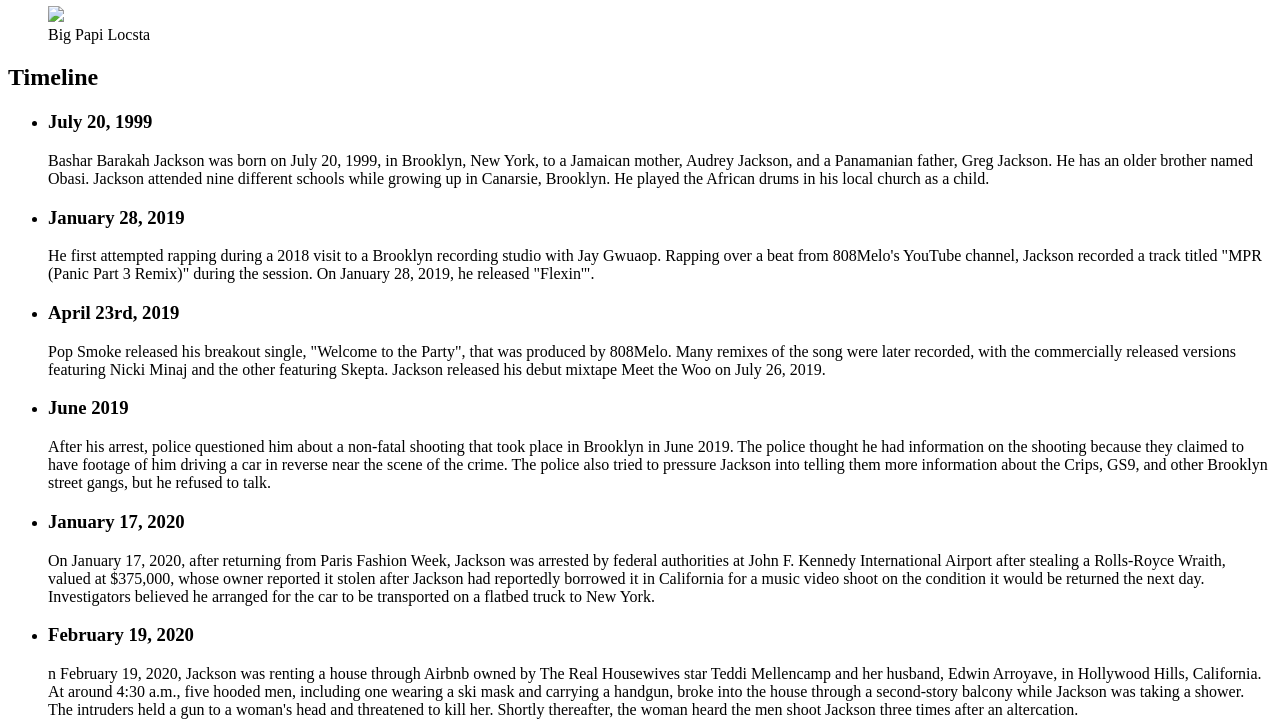
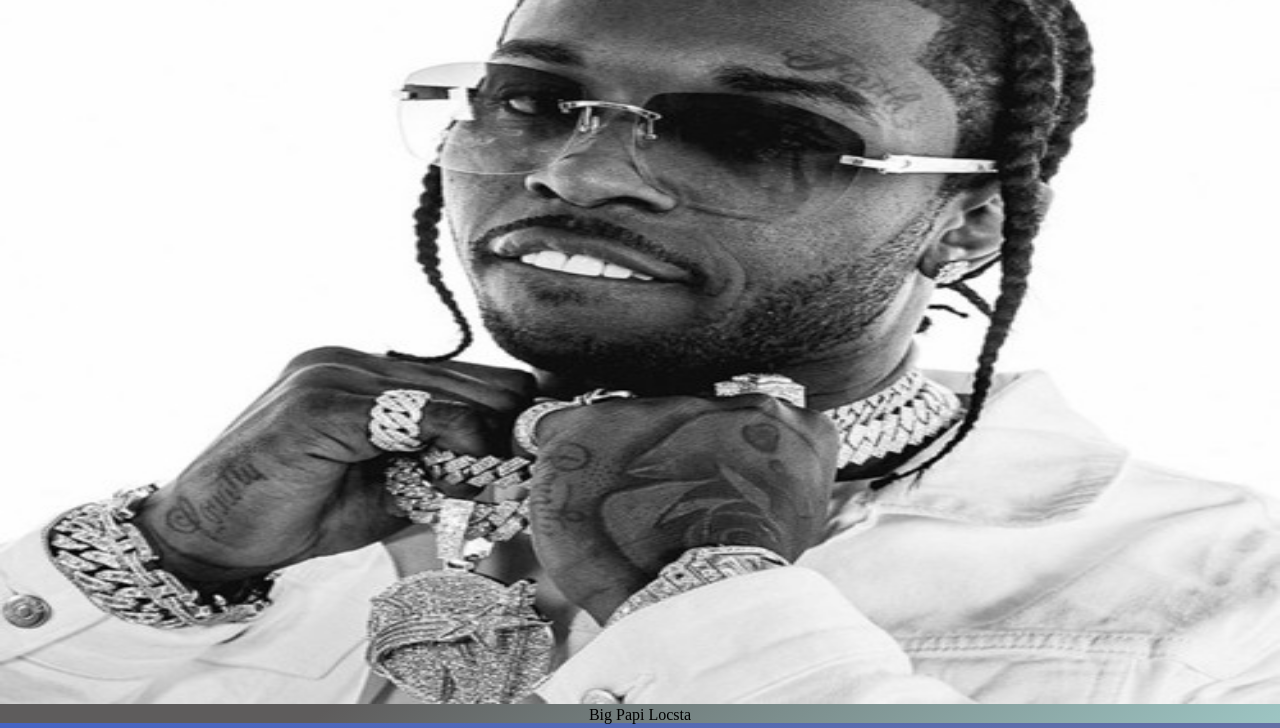
Before and after one commit to MarvinRToussaint/pop-smoke-tribute-page, a plain HTML site: page index.html in a window 1280 px wide. Shown: the part 132-860 px from the top of the page. Drawn offline with Linux system fonts and the light colour scheme; the site is published under a folder, as on GitHub Pages, so addresses that start at the root find nothing.

Commit message:
fixed issues with pathing

```diff
--- a/index.html
+++ b/index.html
@@ -5,7 +5,7 @@
     <meta http-equiv="X-UA-Compatible" content="IE=edge">
     <meta name="viewport" content="width=device-width, initial-scale=1.0">
     <title>Pop Smoke, May The Smoke Never Clear</title>
-    <link rel="stylesheet" href="/Assets/CSS/style.css">
+    <link rel="stylesheet" href="./Assets/CSS/style.css">
 </head>
 <!-- test -->
 <body>
@@ -15,7 +15,7 @@
       <h1 id="mobile-title" class="mobile-title">Pop Smoke</h1>
     </header>
   <figure id="img-div" class="img-div">
-    <img id="image" class="tribute-photo" src="/Assets/images/pop1.jpg">
+    <img id="image" class="tribute-photo" src="./Assets/images/pop1.jpg">
     <figcaption id="img-caption" class="tribute-caption">
       Big Papi Locsta
     </figcaption>
```
